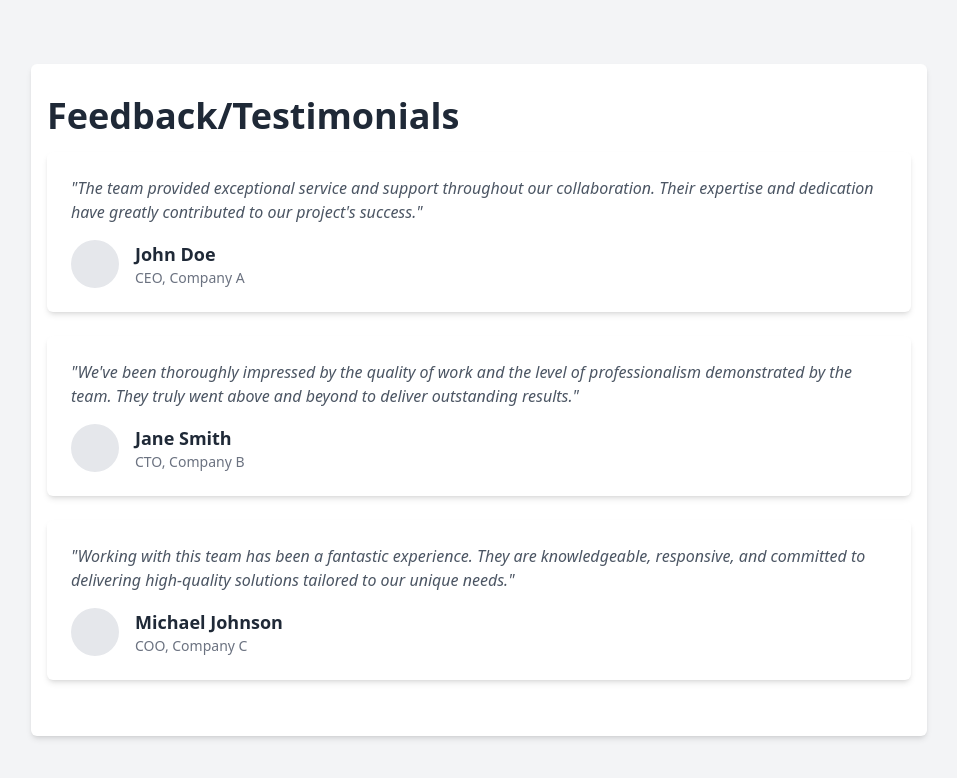
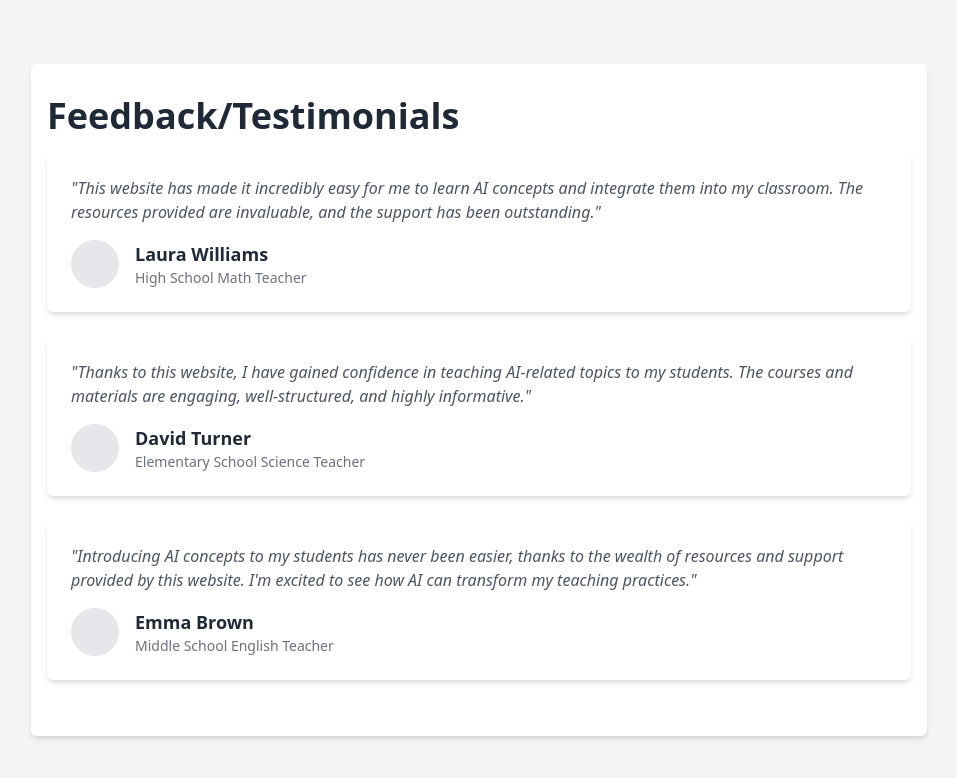
Before and after one commit to Samuel-Okongo/next.js, a Next.js app: page /testimonials in a window 1280 px wide. Shown: the top 778 px of the page, without its empty margins (161-1118 px from the left). Built offline with nearby package versions, Linux system fonts and the light colour scheme.

Commit message:
added more testimonial

```diff
--- a/src/pages/testimonials.tsx
+++ b/src/pages/testimonials.tsx
@@ -28,19 +28,19 @@ const Feedback: React.FC = () => {
         <div className="max-w-4xl px-4 py-8 bg-white shadow-md rounded-md">
           <h1 className="text-4xl font-bold text-gray-800 mb-4">Feedback/Testimonials</h1>
           <TestimonialCard
-            name="John Doe"
-            role="CEO, Company A"
-            content="The team provided exceptional service and support throughout our collaboration. Their expertise and dedication have greatly contributed to our project's success."
+            name="Laura Williams"
+            role="High School Math Teacher"
+            content="This website has made it incredibly easy for me to learn AI concepts and integrate them into my classroom. The resources provided are invaluable, and the support has been outstanding."
           />
           <TestimonialCard
-            name="Jane Smith"
-            role="CTO, Company B"
-            content="We've been thoroughly impressed by the quality of work and the level of professionalism demonstrated by the team. They truly went above and beyond to deliver outstanding results."
+            name="David Turner"
+            role="Elementary School Science Teacher"
+            content="Thanks to this website, I have gained confidence in teaching AI-related topics to my students. The courses and materials are engaging, well-structured, and highly informative."
           />
           <TestimonialCard
-            name="Michael Johnson"
-            role="COO, Company C"
-            content="Working with this team has been a fantastic experience. They are knowledgeable, responsive, and committed to delivering high-quality solutions tailored to our unique needs."
+            name="Emma Brown"
+            role="Middle School English Teacher"
+            content="Introducing AI concepts to my students has never been easier, thanks to the wealth of resources and support provided by this website. I'm excited to see how AI can transform my teaching practices."
           />
         </div>
       </div>
```
